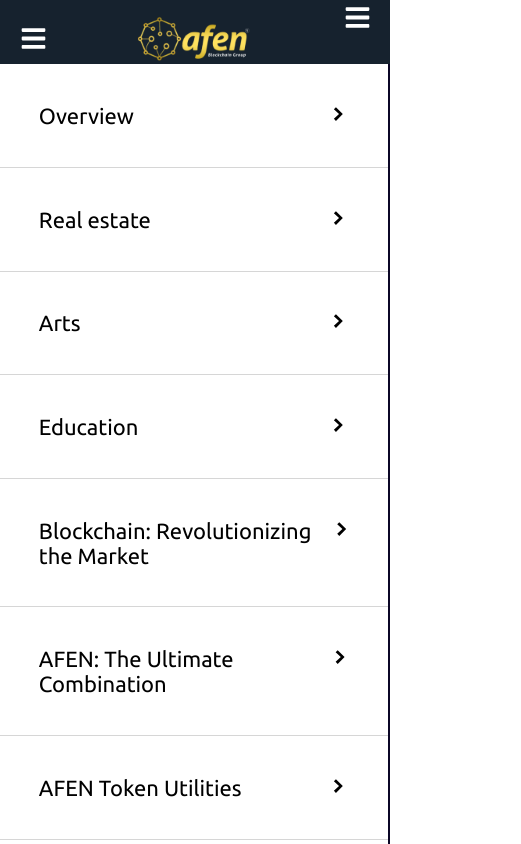
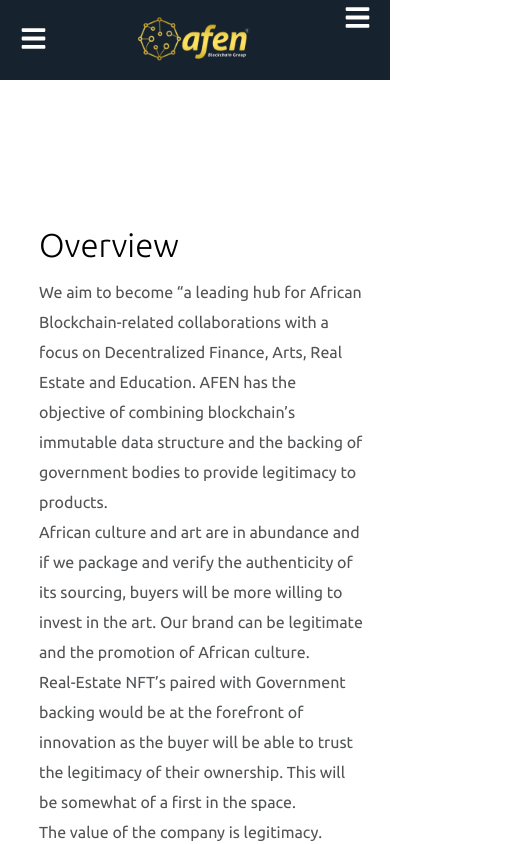
Before and after one commit to Favvie/afengroups, a React (Create React App) app: page /whitepaperData in a window 390 px wide. Shown: the top 844 px of the page, 521 px wide, since content can reach past the window. Built offline with nearby package versions, Linux system fonts and the light colour scheme.

Commit message:
whitepaper changes

```diff
--- a/package.json
+++ b/package.json
@@ -19,6 +19,7 @@
     "react-icons": "^4.2.0",
     "react-router-dom": "^5.2.0",
     "react-scripts": "4.0.3",
+    "react-scrollchor": "^7.0.1",
     "request": "^2.88.2",
     "styled-components": "^5.3.1",
     "web-vitals": "^1.1.2"
--- a/src/components/pages/Services/Services.js
+++ b/src/components/pages/Services/Services.js
@@ -1,4 +1,6 @@
 import React from "react";
+import WhitepaperData from "../WhitepaperData/WhitepaperData";
+import { Scrollchor } from "react-scrollchor";
 import "./Services.css";
 import Navbar from "../../molecules/Navbar/Navbar";
 import Footer from "../../molecules/Footer/Footer";
@@ -23,7 +25,8 @@ const Services = () => {
 								<p>The digitization of contemporary and legacy African arts</p>
 								<p>An NFT marketplace where tokenized versions of legacy African arts will be bought and sold</p>
 								<p>Revolutionizing the African art sector by increasing the value of these arts and increasing inflow</p>
-								<Link className='learn' to='/whitepaperData#art'>Learn more</Link>
+								{/* <Link className='learn' to='/whitepaperData#art'>Learn more</Link> */}
+								<Scrollchor className='learn' to='#art'>Learn more</Scrollchor>
 							</div>
 
 							<div className="button-group">
--- a/src/components/pages/WhitepaperData/WhitepaperData.css
+++ b/src/components/pages/WhitepaperData/WhitepaperData.css
@@ -6,16 +6,31 @@
 	padding: 0;
 }
 
-nav {
+.whitepaper-doc-section{
 	display: flex;
+	width: 100%;
 	position: relative;
 }
 
+.navbar {
+	display: block;
+	position: fixed;
+	width: 20%;
+	z-index: 1; /* Stay on top */
+  top: 0; /* Stay at the top */
+  left: 0;
+  overflow-x: hidden;
+  padding-top: 50px;
+}
+
+.main-doc{
+	width: 80%;
+	padding-top: 60px;
+	margin-left: 20%;
+}
+
 nav .sidebar {
-	position: fixed;
-	margin-top: 64.48px;
-	width: 20%;
-	height: 100%;
+	margin-top: 0;
 	background: #ffffff;
 	overflow-y: scroll;
 	border-right: 2px solid #0b0726;
@@ -23,12 +38,6 @@ nav .sidebar {
 
 .sidebar::-webkit-scrollbar {
 	display: none;
-}
-
-nav .sidebar header h1 {
-	margin: 1em;
-	font-weight: bold;
-	font-size: 1.4em;
 }
 
 nav .sidebar ul li {
@@ -73,15 +82,15 @@ nav .sidebar ul li .nav-link:hover {
 	background-color: whitesmoke;
 }
 
-#main-doc .main-section {
-	margin-left: 22%;
+.main-doc .main-section {
+	margin-left: 50px;
 	margin-right: 3em;
 	color: #515355;
 	font-size: 22px;
 	line-height: 30px;
 }
 
-#main-doc .main-section h2 {
+.main-doc .main-section h2 {
 	padding-bottom: 0.5em;
 	font-weight: 300;
 	color: black;
@@ -125,6 +134,24 @@ tr {
 }
 
 @media only screen and (max-width: 768px) {
+	.main-doc .main-section {
+		margin-left: unset;
+	}
+	.main-doc .main-section p {
+		font-size: 16px;
+		}
+
+		.navbar{
+			/* display: none; */
+		}
+
+		.main-doc{
+			width: 100%;
+			padding-top: 60px;
+			margin-left: 10%;
+		}
+
+
 	.whitepaper-btn {
 		color: white;
 		font-size: 27px;
@@ -135,125 +162,37 @@ tr {
 		display: block;
 	}
 
-	nav .sidebar {
-		position: relative;
-		width: 100%;
-		overflow: hidden;
+	.activating {
+		display: none;
+		right: 0;
 	}
 
-	#main-doc .main-section {
-		margin-left: unset;
-	}
-
-	.sidebar::-webkit-scrollbar {
-		display: none;
-	}
-	#main-doc .main-section {
-		text-align: left;
-		margin-left: 1em;
-		margin-right: 1em;
-	}
-
-	#main-doc .main-section ul li {
-		margin-left: 2em;
-
+	nav .sidebar ul li .nav-link {
+		font-size: 14px;
+		padding: 5%;
 	}
 
 
 
-	/* nav .sidebar {
-		margin-top: 80px;
-	} */
-}
-/*
-	nav .sidebar header h1 {
-		text-align: center;
-	}
-
-	nav .sidebar ul {
-		border: 1px solid black;
-
-		overflow: hidden;
-
-
-		height: 17em;
-	}
-
-
-	}
+.navbar {
+	height: 100vh;
+	width: 100%;
+	z-index: 1; /* Stay on top */
+  top: 31px; /* Stay at the top */
+  left: 0;
+  overflow-x: hidden;
+  padding-top: 50px;
+  position: fixed;
 }
 
+	/*
 
-header {
-	font-weight: 500;
-	font-size: 27px;
-	line-height: 62px;
-}
-
- .accordion:hover {
-    background-color: #ccc;
-}
-
-
-@media only screen and (max-width: 768px) {
-	nav .sidebar {
-		position: relative;
-		width:100%;
-		height: 100vh;
-		border-right: unset;
-
-	}
-
-	.navbar {
-		position: absolute;
-		top: 0;
-		left: 0;
-		z-index: 1;
-		height: 100%;
-	}
-	.activateds {
-		display: none;
-	}
-
-	nav .sidebar header h1 {
-		text-align: center;
-		font-size: 16px;
-	}
-
-	nav .sidebar ul {
-		height: 1
-	}
-
-	#main-doc .main-section {
-		text-align: left;
-		margin-left: 1em;
-		margin-right: 1em;
-	}
-
-	#main-doc .main-section ul li {
-		margin-left: 2em;
-	}
-
-	.whitepaper-image {
-		width: 100%;
-	}
-
-	header {
-		font-size: 22px;
-	}
-
-	#main-doc .main-section p {
-		font-size: 16px;
-		line-height: 25.6px;
-		padding: unset;
-		width: 95%;
-		margin: auto;
-	}
-
-	table {
+	 nav .sidebar {
+		display: block;
 		width: 100%;
 	}
 
 
+
+ */
 }
-   */
--- a/src/components/pages/WhitepaperData/WhitepaperData.js
+++ b/src/components/pages/WhitepaperData/WhitepaperData.js
@@ -8,14 +8,14 @@ import graph from "../../../img/graph.png";
 import token from "../../../img/token.png";
 import { GoChevronRight } from "react-icons/go";
 import { GoChevronDown } from "react-icons/go";
-import { FaBars } from "react-icons/fa";
+import { FaBars, FaTimes } from "react-icons/fa";
 
 const WhitepaperData = () => {
 	const [ toggle, setToggle ] = useState(false)
 	const [ toggle1, setToggle1 ] = useState(false)
 	const [ toggle2, setToggle2 ] = useState(false)
 	const [ toggle3, setToggle3 ] = useState(false)
-	// const [ sidebars, setSidebars ] = useState(false)
+	const [ sidebars, setSidebars ] = useState(false)
 
 	const height = {
 		height: '90px',
@@ -29,16 +29,16 @@ const WhitepaperData = () => {
 		color: '#000',
 	}
 
-
-	// const showSidebar = setSidebars(!sidebars);
-
 	return (
 		<div>
-			<Navbar position={"fixed"} top={"0"}/>
+			<Navbar position={"sticky"} top={"0"}/>
 			<div className="whitepaper-doc-section">
-				<nav id="navbar">
-					<div className= {'sidebar'}>
-						<FaBars className='whitepaper-btn' />
+				<nav className="navbar">
+					<div className='whitepaper-btn' onClick={() => setSidebars(!sidebars)}>
+						{sidebars ? <FaTimes /> : <FaBars />}
+					</div>
+					<div className={sidebars ? 'sidebar ' : 'sidebar activating'} onClick={() => setSidebars(!sidebars)}>
+
 						<ul>
 							<li>
 								<a href="#overview" className="nav-link" id="intro">
@@ -129,13 +129,13 @@ const WhitepaperData = () => {
 								<a href="#reference" className="nav-link">
 									Reference <GoChevronRight  />
 								</a>
-								<div id="#reference" style={height}></div>
+								{/* <div id="#reference" style={height}></div> */}
 							</li>
 						</ul>
 					</div>
 				</nav>
 
-				<main id="main-doc">
+				<main className="main-doc">
 
 					<div id="overview" style={height}></div>
 					<section className="main-section" id="overview">
```
Also changed, not shown: src/components/atoms/SidebarData.js (+19 -23 lines), 1 other file (tests, documents, lock files or other folders).
